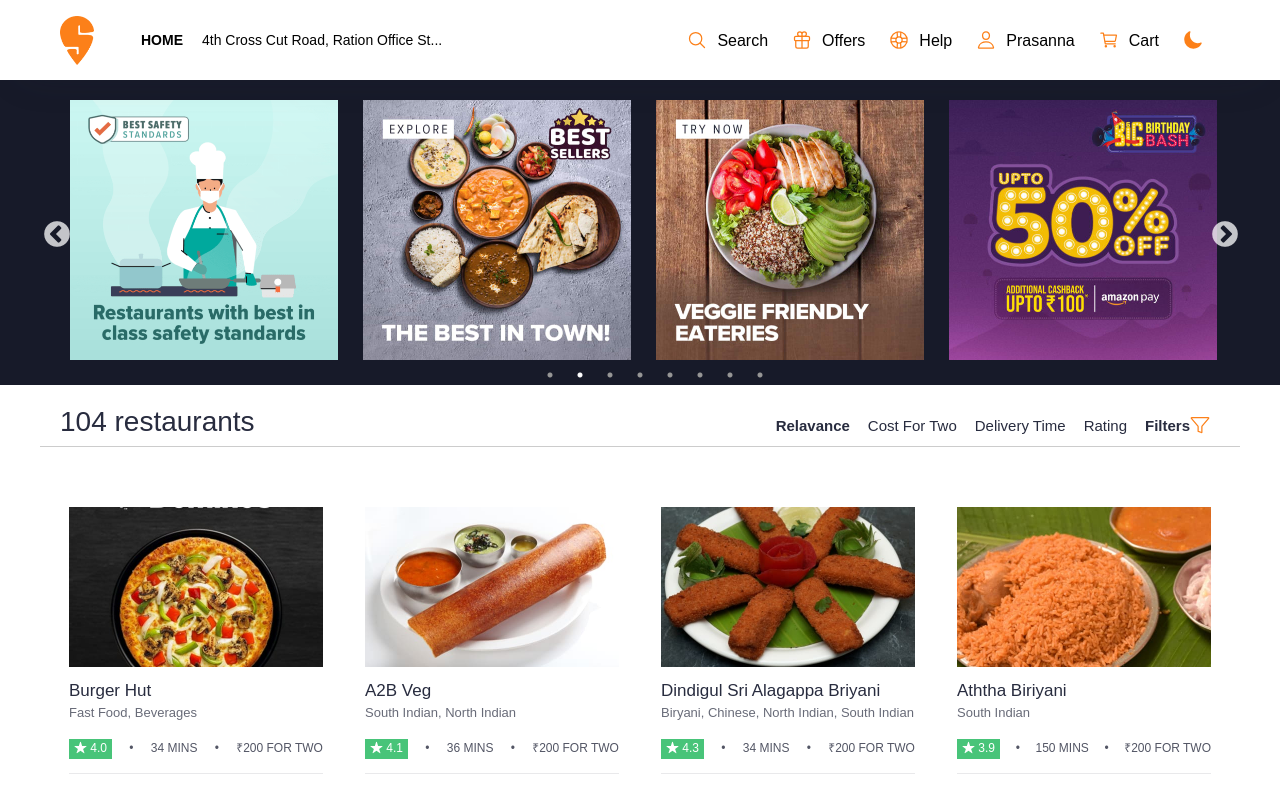
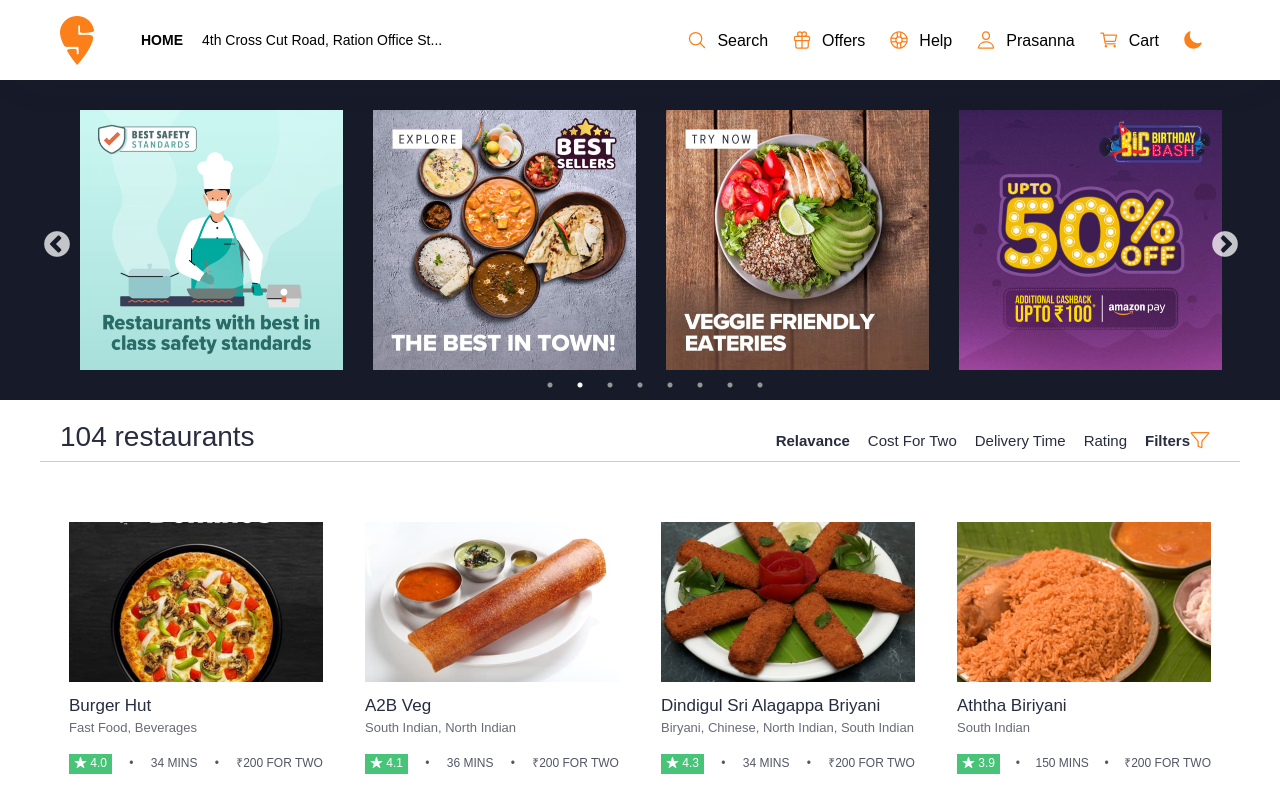
Before and after one commit to prasannaofficial/swiggy-react, a React (Create React App) app: page / in a window 1280 px wide. Shown: the top 786 px of the page. Built offline with nearby package versions, Linux system fonts and the light colour scheme.

Commit message:
slick css altered

```diff
--- a/src/components/ExploreComponent/ExploreComponent.css
+++ b/src/components/ExploreComponent/ExploreComponent.css
@@ -1,7 +1,12 @@
 /*--------For correcting slick scroll----------*/
+
+.slick-list{
+	padding: 10px;
+}
 
 .slick-dots {
 	width: auto;
+	bottom: -15px;
 }
 
 .slick-dots li button:before {
@@ -37,7 +42,7 @@
 	min-height: 305px;
 	background-color: var(--explore-pane-bg);
 	padding-top: 20px;
-	padding-bottom: 25px;
+	padding-bottom: 20px;
 }
 
 .image-container {
@@ -55,8 +60,8 @@
 .explore-img {
 	height: 260px;
 	width: 260px;
-	/* padding-left: 25px; */
-	padding-right: 25px;
+	/* padding-left: 10px; */
+	padding-right: 30px;
 	transition: transform .5s cubic-bezier(.215, .61, .355, 1);
 }
 
```
